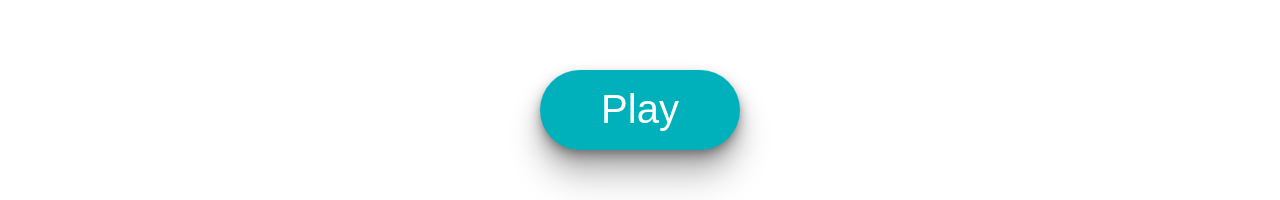
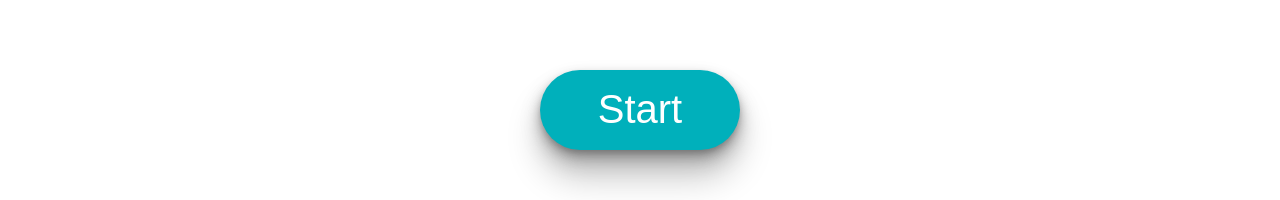
Before and after one commit to MrDaniel123/Quiz-Game-App, a React (Create React App) app: page / in a window 1280 px wide. Shown: the part 584-784 px from the top of the page. Built offline with nearby package versions, Linux system fonts and the light colour scheme.

Commit message:
Add Route To SelectQuizPage

```diff
--- a/src/App.tsx
+++ b/src/App.tsx
@@ -4,57 +4,24 @@ import { useState } from 'react';
 import styled from 'styled-components';
 import { createGlobalStyle } from 'styled-components';
 
-import QuizInfo from './components/QuizInfo';
-import QuizGame from './components/QuizGame';
-import { quizData } from './data';
-
 function App() {
-	const [homePage, setHomepage] = useState(true);
-	const [selectQuizPage, setSelectQuizPage] = useState(false);
-	const [quizGamePage, setQuizGamePage] = useState(false);
-
-	const loadQuizHelper = () => {
-		setSelectQuizPage(false);
-		setQuizGamePage(true);
-	};
-
-	const quizInfo = quizData.map(quizData => {
-		return (
-			<QuizInfo
-				quizData={quizData}
-				onClickEvent={loadQuizHelper}
-				key={quizData.quizName}></QuizInfo>
-		);
-	});
-
 	return (
 		<>
 			<GlobalStyle />
 			<AppContainer>
 				<Header>Quiz App</Header>
-				{homePage && (
+
 				<Container>
 					<Description>
 						<p>
-								This is a Demo My Quiz App I created these apps by myself. Using design app Figma
-								and uses technologies React and Typescrip
+							This is a Demo My Quiz App I created these apps by myself. Using design app Figma and
+							uses technologies React and Typescrip
 						</p>
 					</Description>
-						<ButtonStart
-							onClick={() => {
-								setHomepage(false);
-								setSelectQuizPage(true);
-							}}>
-							Play
+					<ButtonStart>
+						<a href='/menue'>Start</a>
 					</ButtonStart>
 				</Container>
-				)}
-				{selectQuizPage && <Container>{quizInfo}</Container>}
-				{quizGamePage && (
-					<Container>
-						<QuizGame></QuizGame>
-					</Container>
-				)}
 			</AppContainer>
 		</>
 	);
@@ -126,7 +93,11 @@ const ButtonStart = styled.button`
 	text-align: center;
 	border-radius: 50px;
 	font-size: 40px;
+
+	& a {
+		text-decoration: none;
 		color: #fff;
+	}
 
 	box-shadow: 0px 27px 34px rgba(0, 0, 0, 0.22), 0px 11.3236px 21.1551px rgba(0, 0, 0, 0.167346),
 		0px 6.90419px 14.1512px rgba(0, 0, 0, 0.142985), 0px 4.66806px 8.8193px rgba(0, 0, 0, 0.120524),
--- a/src/components/QuizInfo.tsx
+++ b/src/components/SelectQuizPage.tsx
@@ -4,20 +4,26 @@ import styled from 'styled-components';
 
 import { QuizList } from '../data';
 
-type Props = {
-	quizData: QuizList;
-	onClickEvent: () => any;
-};
-
 //todo QUiz info must render quiz game component and give him quizData
 
-const QuizInfo = ({ quizData, onClickEvent }: Props) => {
+// const quizInfo = quizData.map(quizData => {
+// 	return (
+// 		<QuizInfo
+// 			quizData={quizData}
+// 			onClickEvent={loadQuizHelper}
+// 			key={quizData.quizName}></QuizInfo>
+// 	);
+// });
+
+const QuizInfo = () => {
 	return (
-		<Container>
-			<h1>{quizData.quizName}</h1>
-			<p>{quizData.description}</p>
-			<ButtonPlay onClick={onClickEvent}>Play</ButtonPlay>
-		</Container>
+		// <Container>
+		// 	<h1>{quizData.quizName}</h1>
+		// 	<p>{quizData.description}</p>
+		// 	<ButtonPlay onClick={onClickEvent}>Play</ButtonPlay>
+		// </Container>
+
+		<div>Hello</div>
 	);
 };
 
--- a/src/index.tsx
+++ b/src/index.tsx
@@ -4,12 +4,17 @@ import { RouterProvider, createBrowserRouter } from 'react-router-dom';
 
 import App from './App';
 import ErrorPage from './components/ErrorPage';
+import SelectQuizPage from './components/SelectQuizPage';
 
 const router = createBrowserRouter([
 	{
 		path: '/',
 		element: <App />,
 		errorElement: <ErrorPage />,
+	},
+	{
+		path: '/menue',
+		element: <SelectQuizPage />,
 	},
 ]);
 
```
Lines whose indentation alone changed are shown as unchanged.
